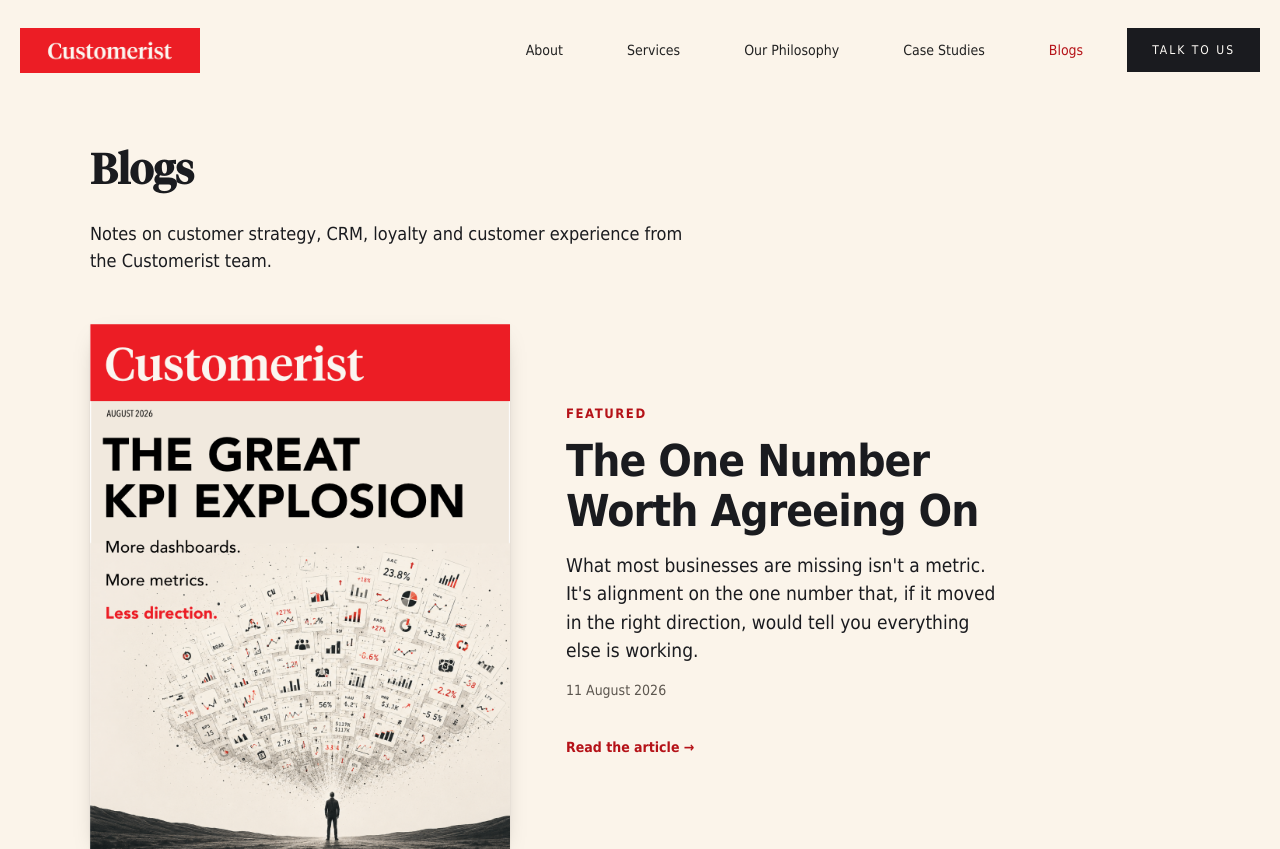
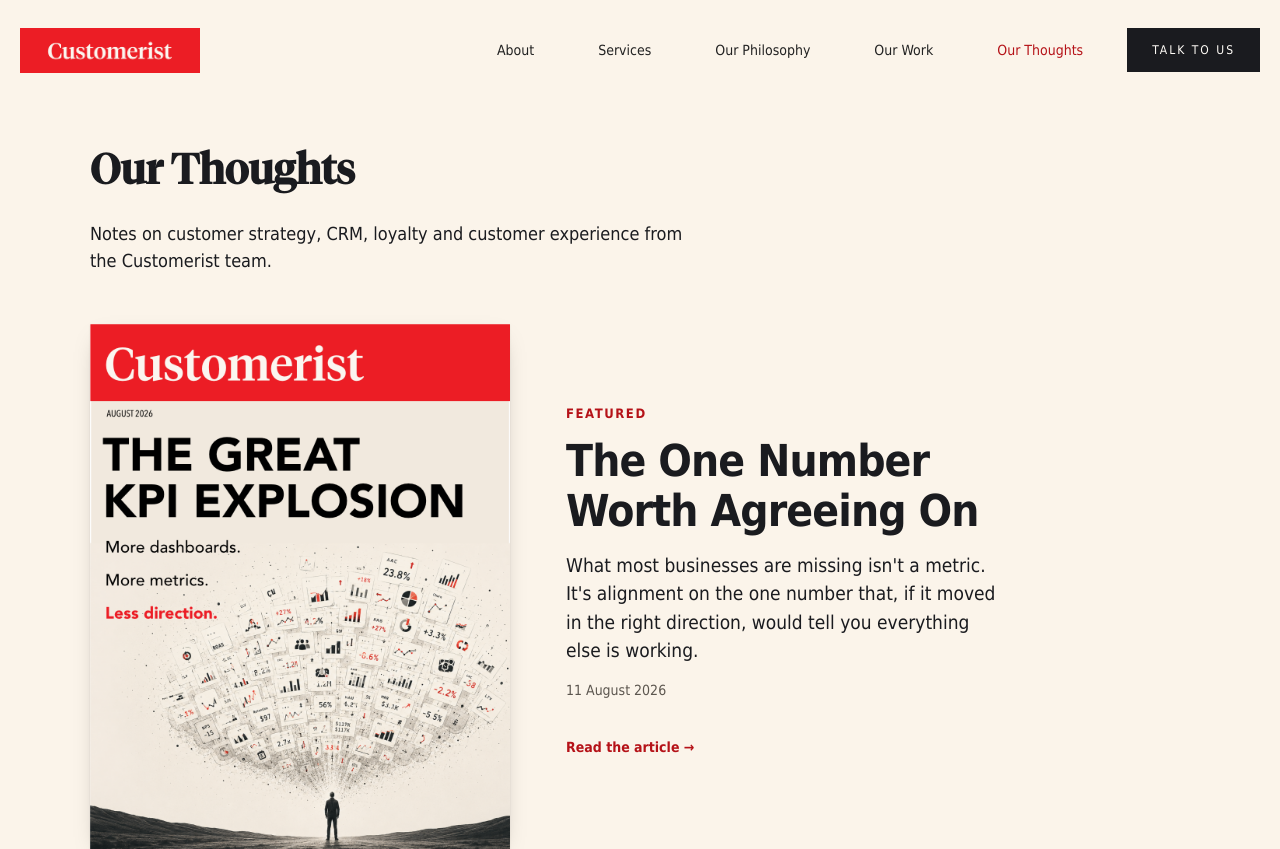
Before and after one commit to customerist/customerist.github.io, an Astro site: page /blogs in a window 1280 px wide. Shown: the top 849 px of the page. Built offline with nearby package versions, Linux system fonts and the light colour scheme; Astro itself is replaced by a stand-in of ours; a web font is replaced by a local one.

Commit message:
feat(nav): Rename Blogs to Our Thoughts and Case Studies to Our Work
Menu labels, page headings and page titles change; URLs stay as
/blogs and /casestudies so existing links keep working. Menu labels no
longer wrap onto two lines on small laptop widths.

Co-Authored-By: Claude Opus 5.5 <noreply@anthropic.com>
Claude-Session: https://claude.ai/code/session_01SU6gaEY2Fi623kDhcwtgyj

```diff
--- a/src/components/Nav.astro
+++ b/src/components/Nav.astro
@@ -8,10 +8,10 @@ const links = [
   { href: '/#about', label: 'About' },
   { href: '/#services', label: 'Services' },
   { href: '/#philosophy', label: 'Our Philosophy' },
-  { href: '/casestudies', label: 'Case Studies' },
+  { href: '/casestudies', label: 'Our Work' },
 ];
-// The Blogs link appears once there is something to read.
-if ((await getPosts()).length > 0) links.push({ href: '/blogs', label: 'Blogs' });
+// The Our Thoughts link appears once there is something to read.
+if ((await getPosts()).length > 0) links.push({ href: '/blogs', label: 'Our Thoughts' });
 const isCurrent = (href: string) => path === href || (href === '/blogs' && path.startsWith('/blogs/'));
 ---
 
--- a/src/pages/blogs.astro
+++ b/src/pages/blogs.astro
@@ -9,9 +9,9 @@ const featured = posts.find((post) => post.data.featured) ?? posts[0];
 const rest = posts.filter((post) => post !== featured);
 ---
 
-<Base title="Blogs | Customerist" description="Notes on customer strategy, CRM, loyalty and customer experience from the Customerist team.">
+<Base title="Our Thoughts | Customerist" description="Notes on customer strategy, CRM, loyalty and customer experience from the Customerist team.">
   <section class="blog-header">
-    <h1 class="main-heading">Blogs</h1>
+    <h1 class="main-heading">Our Thoughts</h1>
     <p class="blog-header__lead">Notes on customer strategy, CRM, loyalty and customer experience from the Customerist team.</p>
   </section>
 
@@ -19,7 +19,7 @@ const rest = posts.filter((post) => post !== featured);
     {
       posts.length === 0 ? (
         <p class="blog-empty">
-          No posts yet. In the meantime, <a href="/casestudies">read our case studies</a>.
+          No posts yet. In the meantime, <a href="/casestudies">see our work</a>.
         </p>
       ) : (
         <>
--- a/src/pages/casestudies.astro
+++ b/src/pages/casestudies.astro
@@ -7,7 +7,7 @@ import Base from '../layouts/Base.astro';
 ---
 
 <Base
-  title="Case Studies | Customerist"
+  title="Our Work | Customerist"
   description="See how Customerist helps brands turn customer strategy, CRM, loyalty and analytics into stronger teams, sharper decisions and sustainable growth."
 >
   <section class="hero-heading-left">
--- a/src/styles/overrides.css
+++ b/src/styles/overrides.css
@@ -1043,3 +1043,19 @@ textarea.w-input {
     transform: none;
   }
 }
+
+/* Keep two-word menu labels ("Our Thoughts", "Talk to us") on one line on
+   laptop widths, tightening the spacing until the menu has room to breathe. */
+@media (min-width: 992px) {
+  .nav-menu-two-4 .w-nav-link,
+  .nav-menu-two-4 .button-primary-5 {
+    white-space: nowrap;
+  }
+}
+
+@media (min-width: 992px) and (max-width: 1199px) {
+  .nav-menu-two-4 .w-nav-link {
+    padding-left: 12px;
+    padding-right: 12px;
+  }
+}
```
